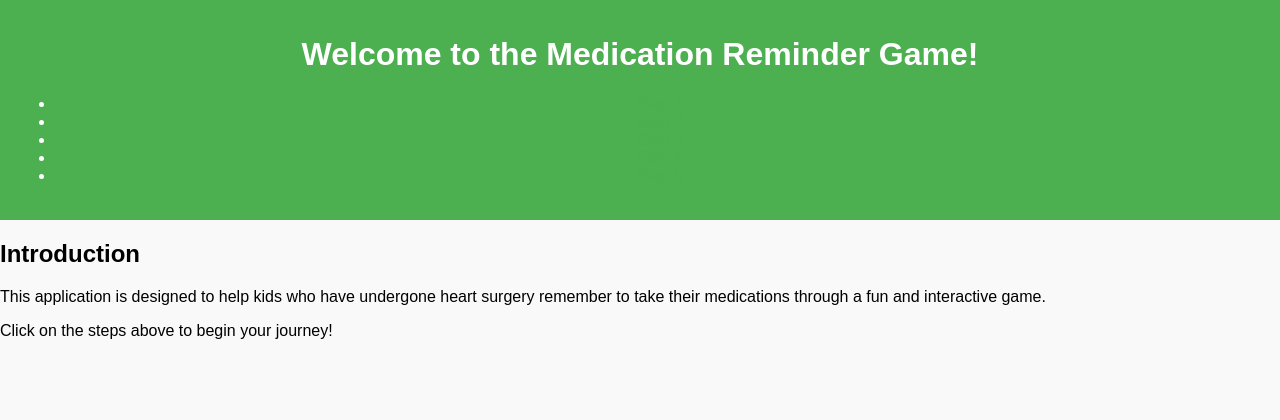
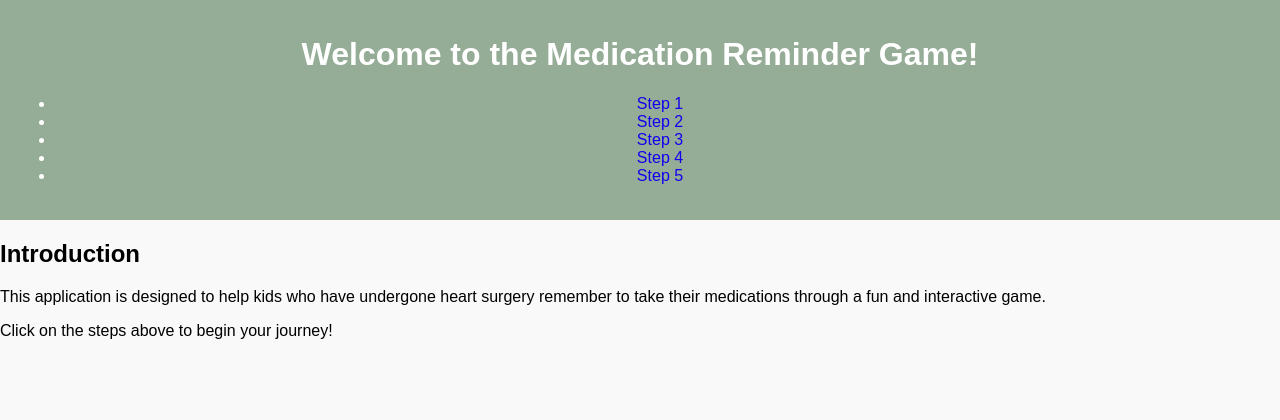
Before and after one commit to alaynamnguyen/hackatbrown, a Flask app: page / in a window 1280 px wide. Shown: the top 420 px of the page. Run offline with Flask 2, Linux system fonts and the light colour scheme.

Commit message:
Color change to see links

```diff
--- a/flask-medication-reminder/static/css/styles.css
+++ b/flask-medication-reminder/static/css/styles.css
@@ -6,7 +6,7 @@ body {
 }
 
 header {
-    background-color: #4CAF50;
+    background-color: #95ac96;
     color: white;
     padding: 15px;
     text-align: center;
@@ -19,7 +19,7 @@ nav {
 nav a {
     margin: 0 15px;
     text-decoration: none;
-    color: #4CAF50;
+    color: #1000f0;
 }
 
 nav a:hover {
@@ -39,13 +39,13 @@ nav a:hover {
 }
 
 .step:before {
-    content: '';
+    content: "";
     position: absolute;
     top: 50%;
     left: 50%;
     width: 20px;
     height: 20px;
-    background-color: #4CAF50;
+    background-color: #4caf50;
     border-radius: 50%;
     transform: translate(-50%, -50%);
 }
@@ -59,7 +59,7 @@ nav a:hover {
 }
 
 footer {
-    background-color: #4CAF50;
+    background-color: #4caf50;
     color: white;
     text-align: center;
     padding: 10px;
```
